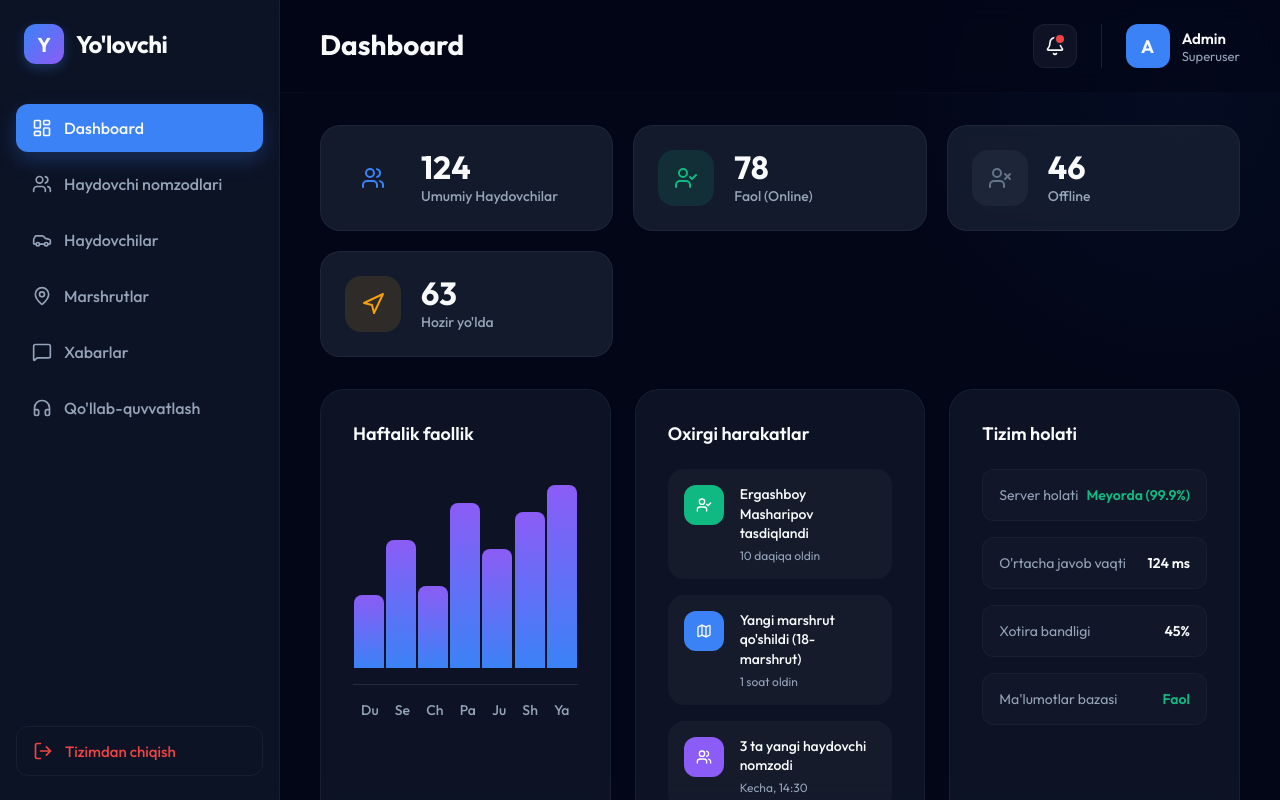
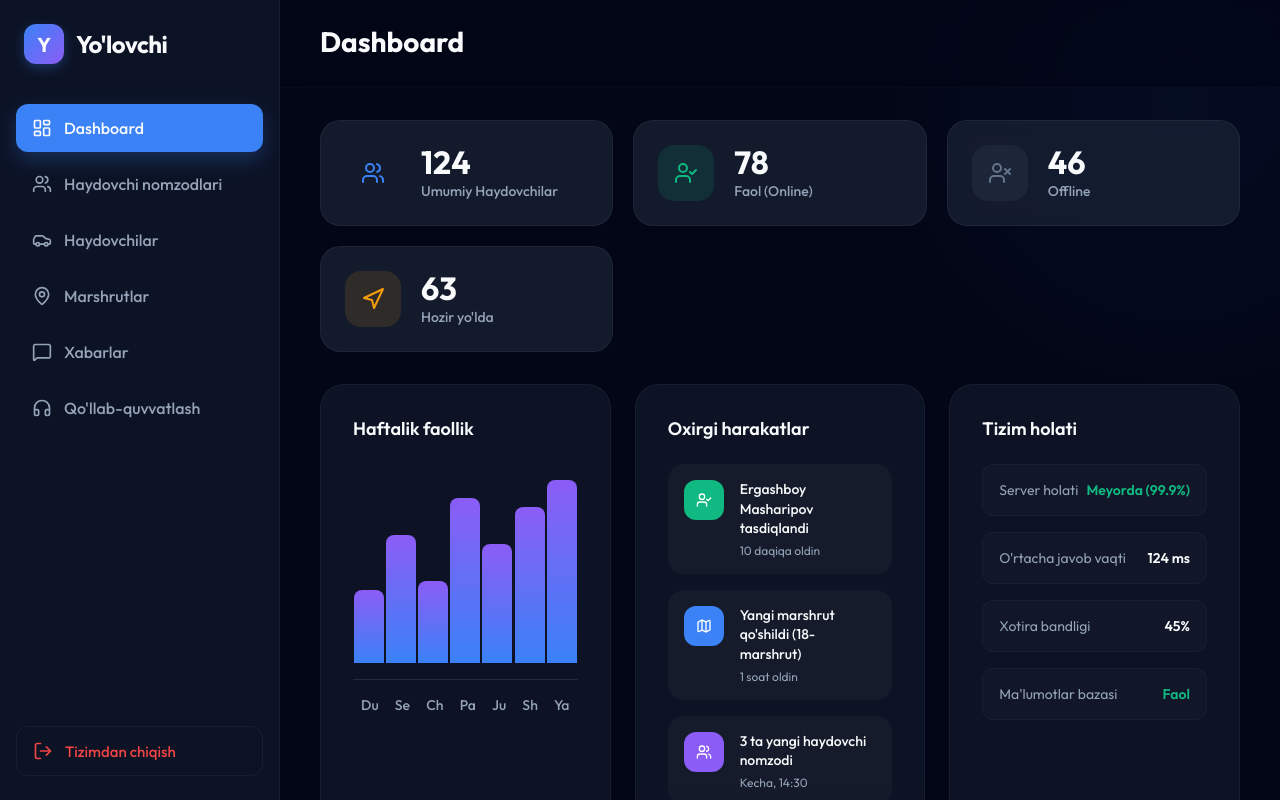
Before and after one commit to MasharipovErgashboy/yo-lovchi, a React (Vite) app in the folder admin/: page / in a window 1280 px wide. Built offline with nearby package versions, Linux system fonts and the light colour scheme; sample sign-in values are in the browser's storage.

Commit message:
feat: Remove topbar notification bell and admin profile header from DashboardLayout

```diff
--- a/admin/src/layouts/DashboardLayout.jsx
+++ b/admin/src/layouts/DashboardLayout.jsx
@@ -7,7 +7,6 @@ import {
   MapPin,
   MessageSquare,
   LogOut,
-  Bell,
   Headphones
 } from 'lucide-react';
 import './DashboardLayout.css';
@@ -72,20 +71,6 @@ export default function DashboardLayout({ onLogout }) {
           <div className="topbar-title">
             <h1>{currentNav.label}</h1>
           </div>
-
-          <div className="topbar-actions">
-            <button className="icon-btn">
-              <Bell size={20} />
-              <span className="badge"></span>
-            </button>
-            <div className="user-profile">
-              <div className="avatar">A</div>
-              <div className="user-info">
-                <span className="user-name">Admin</span>
-                <span className="user-role">Superuser</span>
-              </div>
-            </div>
-          </div>
         </header>
 
         <div className="content-area">
```
